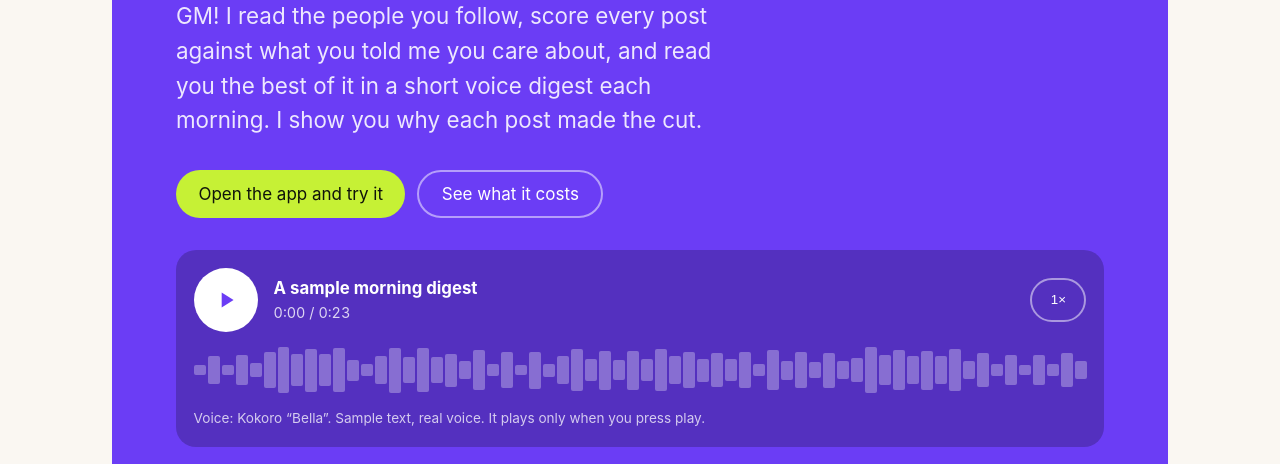
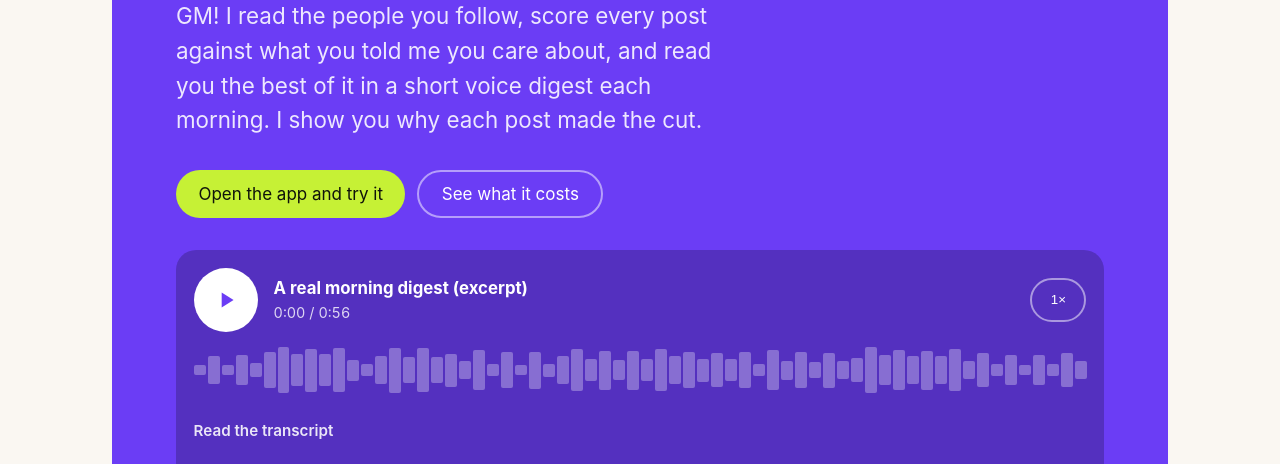
Before and after one commit to jooray/nalgorithm, a website: page landing/index.html in a window 1280 px wide. Shown: the part 463-927 px from the top of the page. Drawn offline with Linux system fonts and the light colour scheme.

Commit message:
Landing: sample is an excerpt of a real digest, with transcript

```diff
--- a/landing/index.html
+++ b/landing/index.html
@@ -66,6 +66,9 @@ header.top { display: flex; align-items: center; justify-content: space-between;
 .wave i { flex: 1; min-width: 2px; border-radius: 2px; background: rgba(255,255,255,.3); }
 .wave i.on { background: #fff; }
 .speed { margin-left: auto; min-width: 56px; min-height: 44px; border-radius: 999px; border: 2px solid rgba(255,255,255,.5); background: transparent; color: #fff; font: 700 .95rem/1 inherit; cursor: pointer; }
+.transcript { color: rgba(255,255,255,.88); font-size: .95rem; }
+.transcript summary { cursor: pointer; min-height: 44px; display: flex; align-items: center; font-weight: 600; }
+.transcript p { margin: .5rem 0; }
 .caption { margin: 0; font-size: .85rem; color: rgba(255,255,255,.75); }
 
 section { padding: clamp(2.5rem, 7vw, 5rem) 0 0; }
@@ -147,11 +150,12 @@ footer a { text-decoration-color: var(--line); }
           <button class="play" id="play" aria-label="Play the sample digest" type="button">
             <svg viewBox="0 0 24 24" aria-hidden="true" id="play-icon"><path d="M8 5v14l11-7z"/></svg>
           </button>
-          <div class="player-meta"><strong>A sample morning digest</strong><span><span id="time">0:00</span> / <span id="dur">0:23</span></span></div>
+          <div class="player-meta"><strong>A real morning digest (excerpt)</strong><span><span id="time">0:00</span> / <span id="dur">0:56</span></span></div>
           <button class="speed" id="speed" type="button" aria-label="Playback speed">1×</button>
         </div>
         <div class="wave" id="wave" role="slider" aria-label="Seek" aria-valuemin="0" aria-valuemax="100" aria-valuenow="0" tabindex="0"></div>
-        <p class="caption">Voice: Kokoro “Bella”. Sample text, real voice. It plays only when you press play.</p>
+        <details class="transcript"><summary>Read the transcript</summary><p>Good morning, nostrich!</p><p>Releases. Nostr Compass is on a run. Issue forty-two of the newsletter is out, and the Android app went through one dot one, one dot one dot one, and one dot one dot two in a day. You get full signature-verified newsletters, podcast playback, one hundred ten offline topic guides, local search, and voice notes you can review before sending, signed through Amber. Minibits shipped an over-the-air update for iOS that fixes a memory problem where the app picked ecash inputs in a wasteful way and iOS killed it mid-transaction. It also auto-recovers sats stuck in pending. Hodlbod released Coracle zero dot six dot thirty-eight, which retries decrypting direct messages instead of dropping them, backs off from unreachable relays, and upgrades insecure requests to https.</p><p>That&#x27;s your digest. Go build something.</p></details>
+        <p class="caption">An excerpt from a digest written for a real feed, voiced by Kokoro “Bella”. It plays only when you press play.</p>
       </div>
     </div>
 
@@ -238,7 +242,7 @@ footer a { text-decoration-color: var(--line); }
   for (var i = 0; i < N; i++) { var b = document.createElement('i'); b.style.height = (22 + ((i * 37 + (i * i) % 29) % 78)) + '%'; wave.appendChild(b); bars.push(b) }
   function fmt(s) { s = Math.max(0, Math.floor(s)); return Math.floor(s / 60) + ':' + String(s % 60).padStart(2, '0') }
   function paint() {
-    var d = audio.duration || 23, p = (audio.currentTime || 0) / d
+    var d = audio.duration || 56, p = (audio.currentTime || 0) / d
     bars.forEach(function (b, i) { b.className = i / N < p ? 'on' : '' })
     timeEl.textContent = fmt(audio.currentTime || 0)
     wave.setAttribute('aria-valuenow', String(Math.round(p * 100)))
```
Also changed, not shown: 1 other file.
